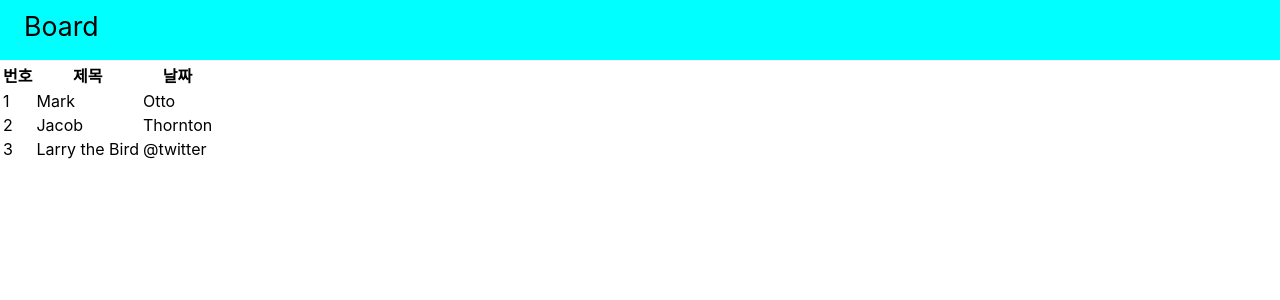
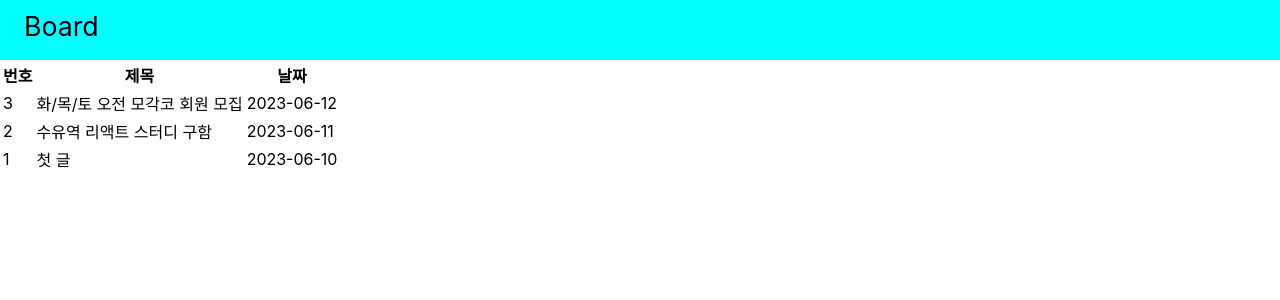
Before and after one commit to cermen/ReactBoard, a React (Create React App) app: page / in a window 1280 px wide. Shown: the top 300 px of the page. Built offline with nearby package versions, Linux system fonts and the light colour scheme.

Commit message:
Dummy 데이터 추가 및 적용

```diff
--- a/package.json
+++ b/package.json
@@ -6,7 +6,9 @@
     "@testing-library/jest-dom": "^5.16.5",
     "@testing-library/react": "^13.4.0",
     "@testing-library/user-event": "^13.5.0",
+    "bootstrap": "^5.3.0",
     "react": "^18.2.0",
+    "react-bootstrap": "^2.7.4",
     "react-dom": "^18.2.0",
     "react-scripts": "5.0.1",
     "web-vitals": "^2.1.4"
--- a/src/BoardTable.js
+++ b/src/BoardTable.js
@@ -1,8 +1,13 @@
-// import Table from 'react-bootstrap/Table';
+import Table from 'react-bootstrap/Table';
+
+import { useState } from "react";
+import data from "./data";
 
 function BoardTable(params) {
+  const [posts, setPosts] = useState(data.sort((a, b) => b.id - a.id));
+
   return (
-    <table>
+    <Table>
       <thead>
         <tr>
           <th>번호</th>
@@ -11,23 +16,17 @@ function BoardTable(params) {
         </tr>
       </thead>
       <tbody>
-        <tr>
-          <td>1</td>
-          <td>Mark</td>
-          <td>Otto</td>
-        </tr>
-        <tr>
-          <td>2</td>
-          <td>Jacob</td>
-          <td>Thornton</td>
-        </tr>
-        <tr>
-          <td>3</td>
-          <td>Larry the Bird</td>
-          <td>@twitter</td>
-        </tr>
+        {posts.map((post) => {
+          return (
+            <tr>
+              <td>{post.id}</td>
+              <td>{post.title}</td>
+              <td>{post.date}</td>
+            </tr>
+          );
+        })}
       </tbody>
-    </table>
+    </Table>
   );
 }
 
--- /dev/null
+++ b/src/data.js
@@ -0,0 +1,18 @@
+const data = [
+  { id: 1, title: "첫 글", date: "2023-06-10", content: "안녕하세요!" },
+  {
+    id: 2,
+    title: "수유역 리액트 스터디 구함",
+    date: "2023-06-11",
+    content: "수유역에서 리액트를 같이 공부할 사람을 구합니다.",
+  },
+  {
+    id: 3,
+    title: "화/목/토 오전 모각코 회원 모집",
+    date: "2023-06-12",
+    content:
+      "오전 시간에 지치지 않고 활력을 얻기 위한 모각코에 우리 모두 함께해요~~",
+  },
+];
+
+export default data;
```
Also changed, not shown: 1 other file (tests, documents, lock files or other folders).
